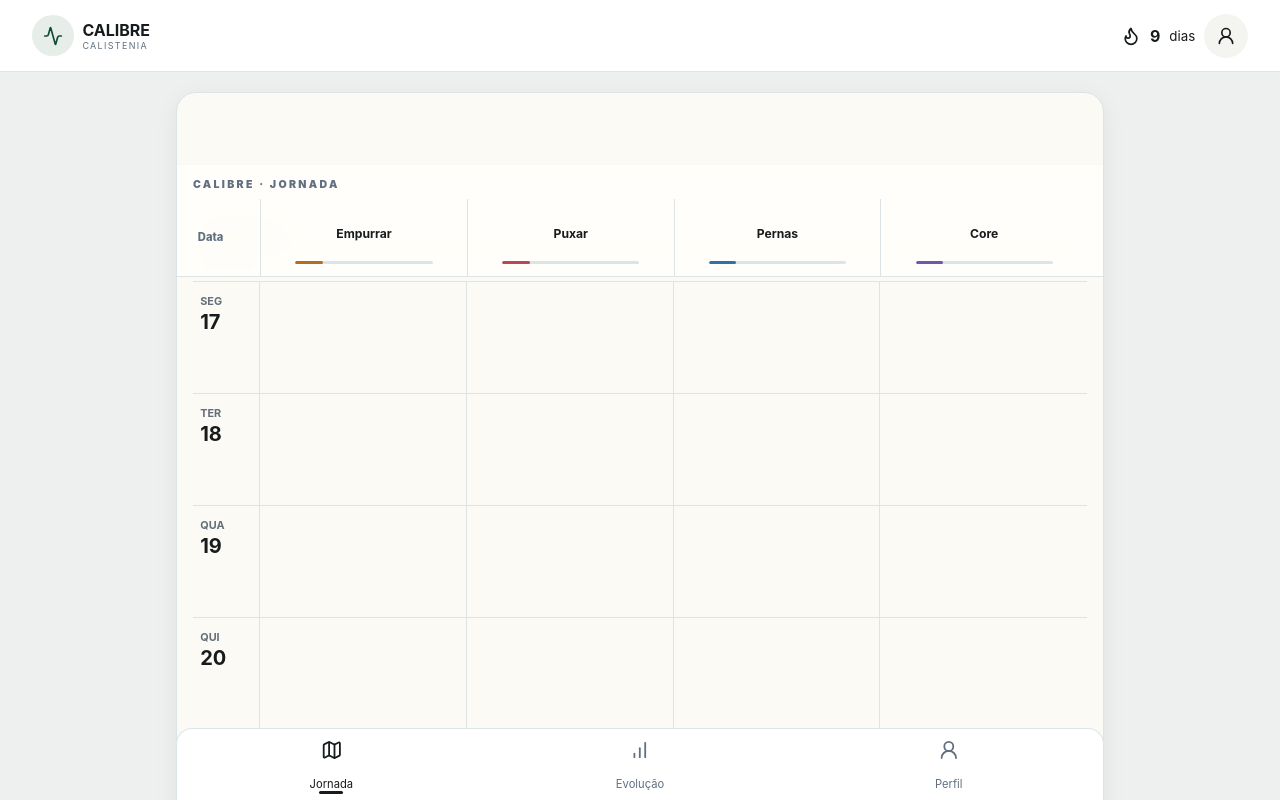
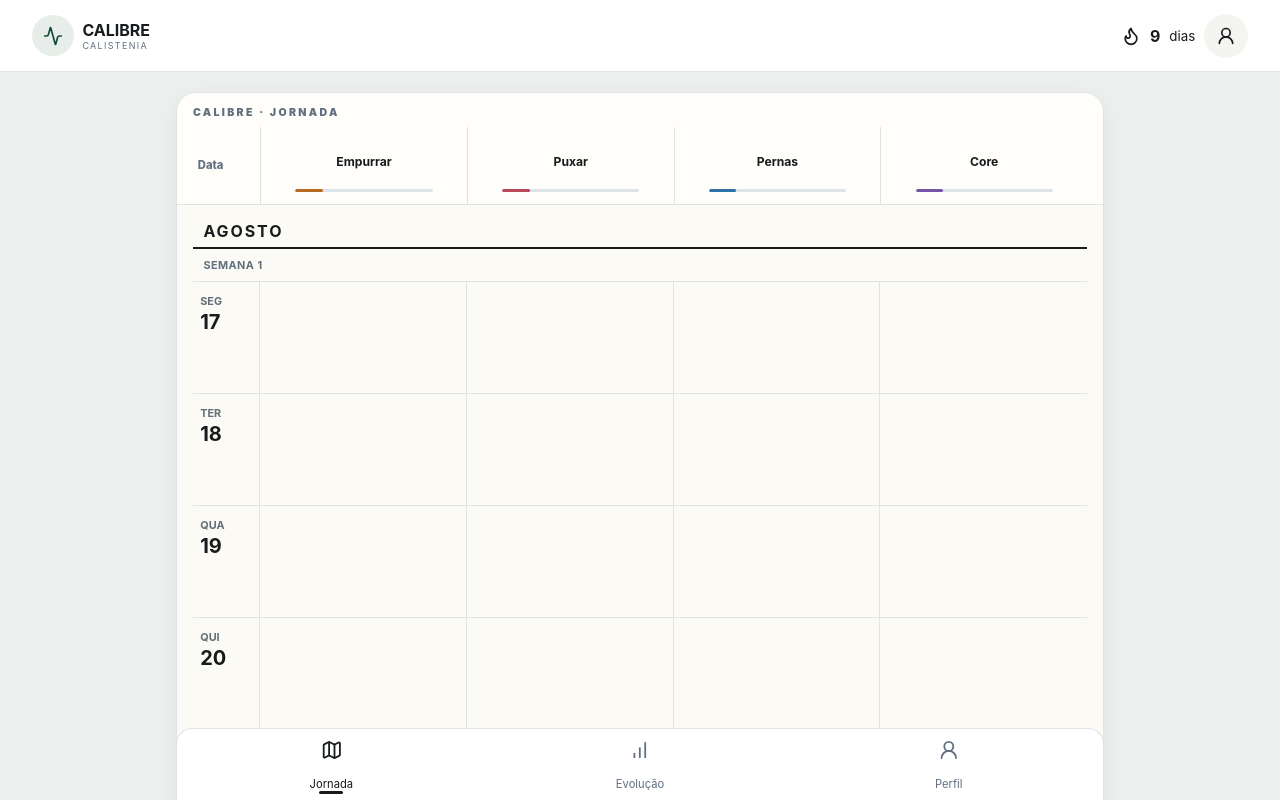
Before and after one commit to Rodrigo-Damas/CalibreApp, a Next.js app: page / in a window 1280 px wide. Shown: the top 800 px of the page. Built offline with nearby package versions, Linux system fonts and the light colour scheme.

Commit message:
Fix sticky journey column header

```diff
--- a/src/app/globals.css
+++ b/src/app/globals.css
@@ -560,7 +560,17 @@ button {
 }
 @media (min-width: 700px) {
   body { background:#eef0ef; }
-  .trail-page { margin:1.25rem auto 7rem; overflow:hidden; border:1px solid var(--color-line); border-radius:1.25rem; background:var(--color-canvas); box-shadow:0 5px 24px rgb(33 42 47/.06); }
+  .trail-page {
+    margin:1.25rem auto 7rem;
+    /* `hidden` makes this the sticky containing block and lets the column
+       headings scroll away with the journey on desktop. `clip` keeps the
+       rounded card crop without creating a scroll container. */
+    overflow:clip;
+    border:1px solid var(--color-line);
+    border-radius:1.25rem;
+    background:var(--color-canvas);
+    box-shadow:0 5px 24px rgb(33 42 47/.06);
+  }
   .bottom-nav { left:50%; right:auto; width:min(100%,58rem); transform:translateX(-50%); border-inline:1px solid var(--color-line); border-radius:1rem 1rem 0 0; overflow:hidden; }
   .track-selector {
     grid-template-columns: repeat(4, 1fr);
```
